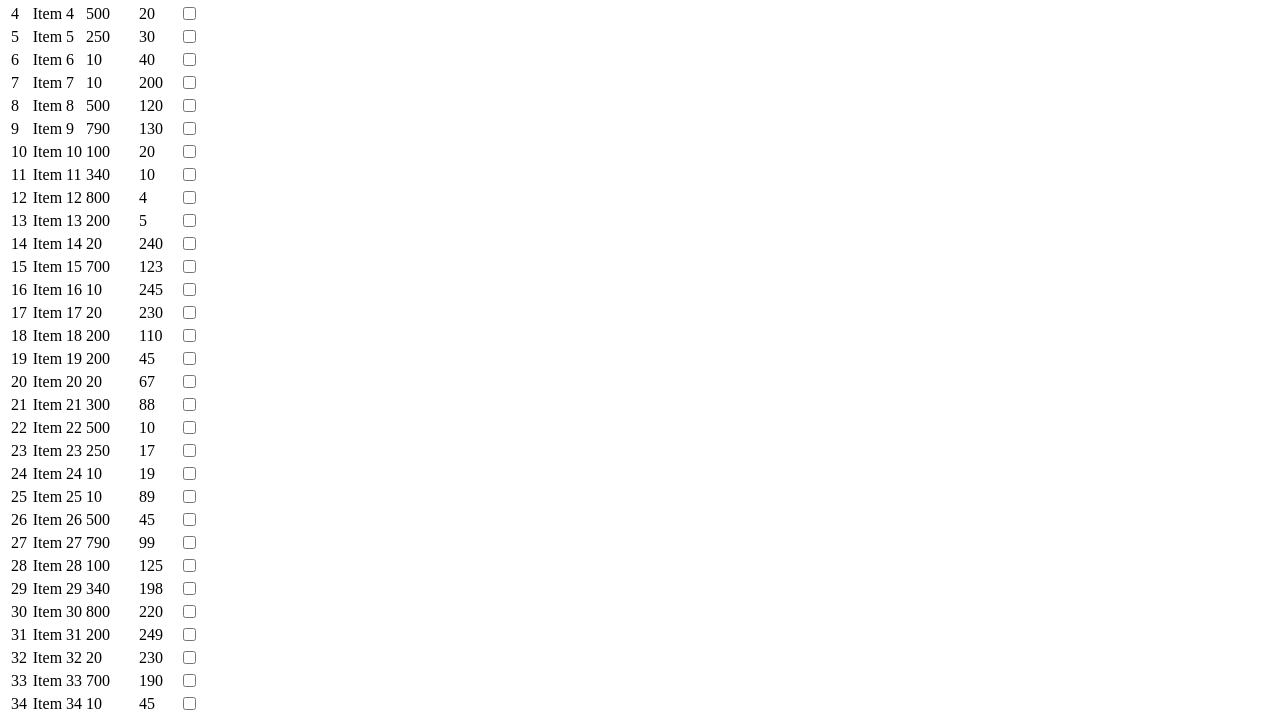
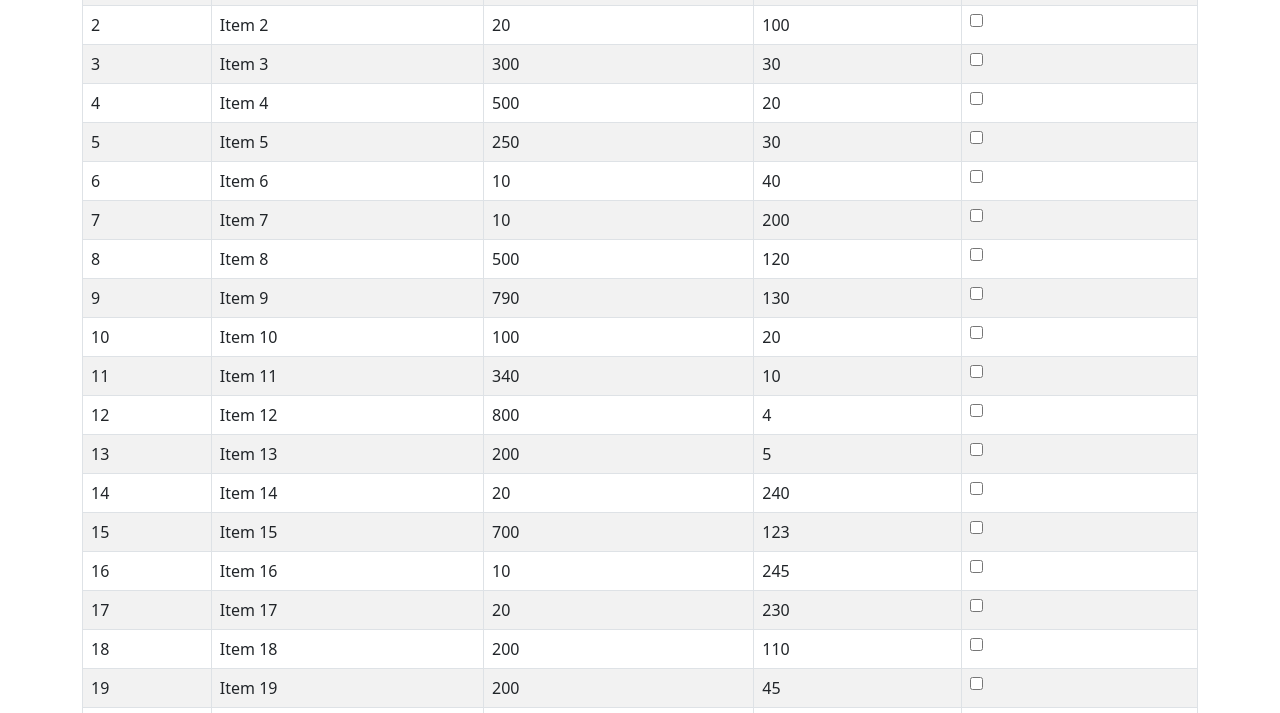
Before and after one commit to nerdyspecs/codePen, a plain HTML site: page index.html in a window 1280 px wide. Shown: the part 203-916 px from the top of the page. Drawn offline with nearby package versions, Linux system fonts and the light colour scheme.

Commit message:
Added Bootstrap

```diff
--- a/index.html
+++ b/index.html
@@ -1,3 +1,6 @@
+<link href="https://cdn.jsdelivr.net/npm/bootstrap@5.2.3/dist/css/bootstrap.min.css" rel="stylesheet" integrity="sha384-rbsA2VBKQhggwzxH7pPCaAqO46MgnOM80zW1RWuH61DGLwZJEdK2Kadq2F9CUG65" crossorigin="anonymous">
+<script src="https://cdn.jsdelivr.net/npm/bootstrap@5.2.3/dist/js/bootstrap.bundle.min.js" integrity="sha384-kenU1KFdBIe4zVF0s0G1M5b4hcpxyD9F7jL+jjXkk+Q2h455rYXK/7HAuoJl+0I4" crossorigin="anonymous"></script
+
 <div class="text-center">
     <h1 class="display-4">CodePen</h1>
 </div>
```
